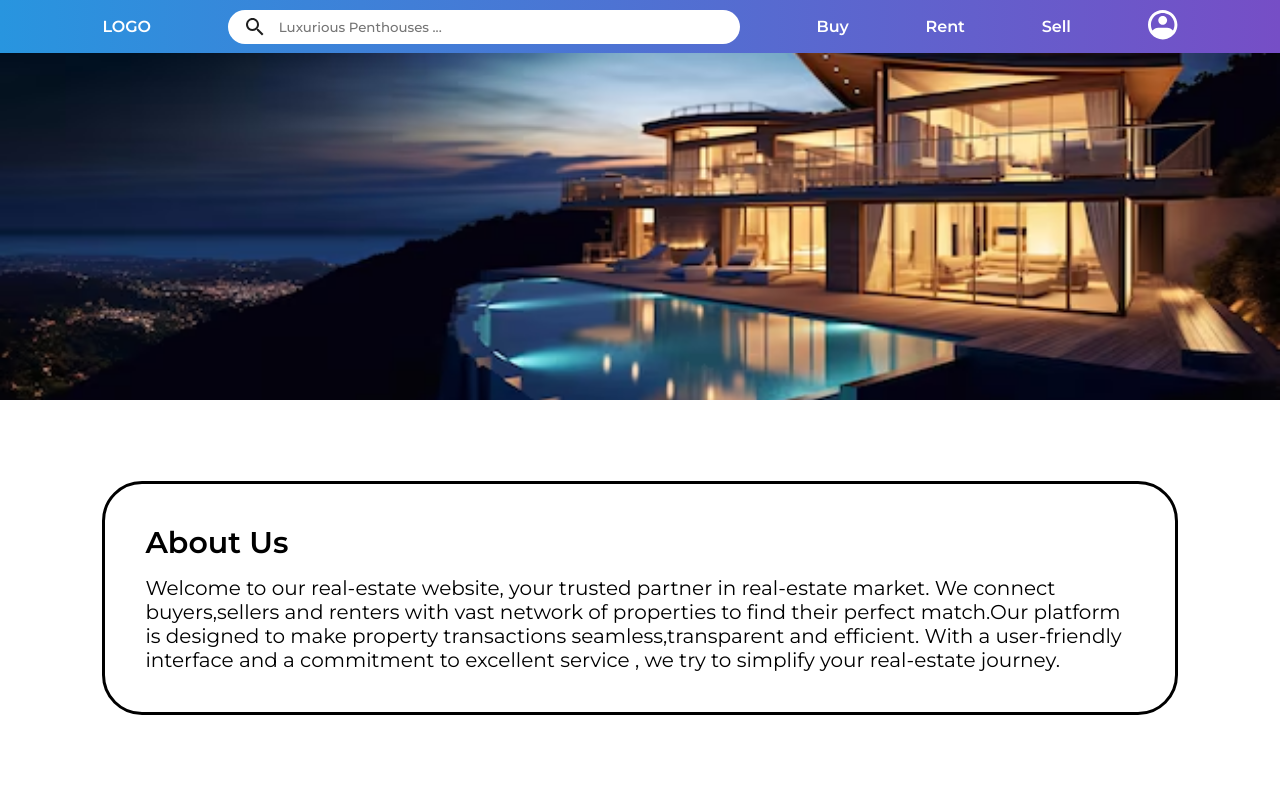
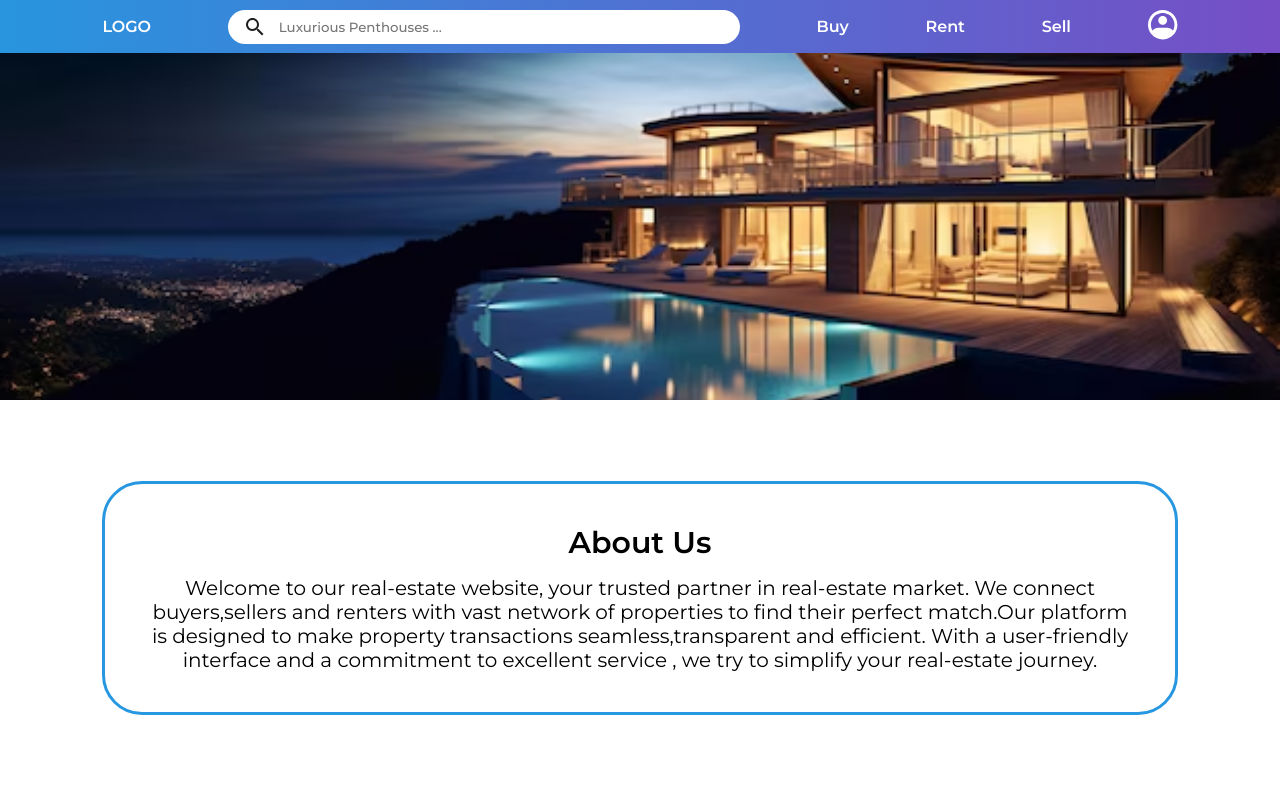
Before and after one commit to ashwaniraj0813/real_estate, a React (Vite) app: page /aboutus in a window 1280 px wide. Shown: the top 790 px of the page. Built offline with nearby package versions, Linux system fonts and the light colour scheme.

Commit message:
Implementing change on AboutUS

```diff
--- a/src/pages/AboutUs.module.css
+++ b/src/pages/AboutUs.module.css
@@ -29,7 +29,7 @@
   display: flex;
   flex-direction: row;
   justify-content: space-between;
-  align-items: center;
+  /* align-items: center; */
   width: 100%;
 }
 
@@ -39,11 +39,12 @@
   display: flex;
   flex-direction: column;
   justify-content: space-between;
-  align-items: flex-start;
+  align-items: center;
   padding: 40px;
   gap: 15px;
-  border: 3px solid var(--color-black);
-  border-radius: 40px;;
+  border: 3px solid var(--color-cornflowerblue-200);
+  border-radius: 40px;
+  text-align: center;
 }
 
 .aboutus {
```
